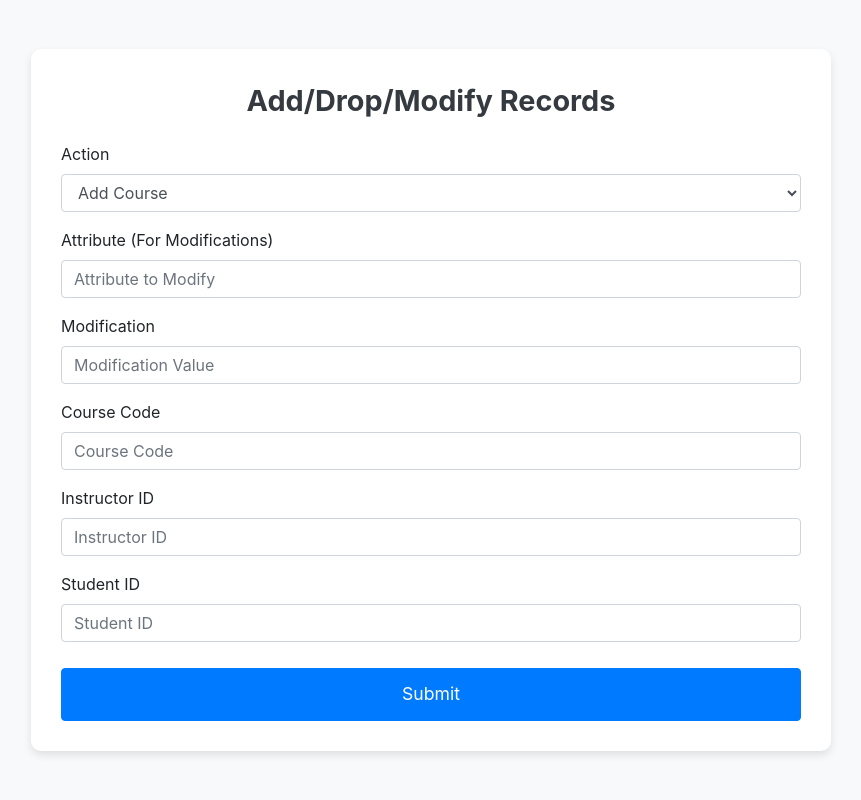
After one commit to carlos-iriz/Academic-Database, a Flask app: page /staff_add_drop_modify in a window 1280 px wide. The commit adds this page. Shown: the whole page, without its empty margins (209-1070 px from the left). Run offline with Flask 3, Linux system fonts and the light colour scheme; some libraries are stand-ins or nearby versions.

Commit message:
Added Req 1 and 2 Pages

```diff
--- a/Database_Backend.py
+++ b/Database_Backend.py
@@ -829,7 +829,6 @@ def main():
 # CANNOT Register or widthdraw students from course (Cannot add or remove student from courses)
 # Add overall check to make sure we are only giving them entires to alter in their department
 
-
 """
 Contains functions to allow staff to add, remove, and modify courses, instructors, students,
 and department entries within their department. Staff can only manage entries within their department.
--- a/app.py
+++ b/app.py
@@ -927,14 +927,69 @@ def user_info():
 #     # Start the Flask app in debug mode
 #     app.run(debug=True)
 
+#/////////////////////////////////////////////////////////////////////////////
+#Carlos added stuff
+#/////////////////////////////////////////////////////////////////////////////
+# Req 1
+@app.route('/staff_add_drop_modify', methods=['GET'])
+def staff_add_drop_modify():
+    return render_template('staff_add_drop_modify.html')
+
+@app.route('/process_staff_action', methods=['POST'])
+def process_staff_action():
+    action = request.form.get('action')
+    attribute = request.form.get('attribute')
+    modification = request.form.get('modification')
+    course_code = request.form.get('course_code')
+    instructor_id = request.form.get('instructor_id')
+    student_id = request.form.get('student_id')
+    staff_id = username
+
+    # Instance of your database_operations class
+    conn = get_db_connection()
+
+    db_ops = DatabaseOperations(conn)
+
+    if action == 'add_course':
+        staff_add_course(db_ops, course_code, request.form.get('course_name'), request.form.get('credits'), staff_id)
+    elif action == 'remove_course':
+        staff_remove_course(db_ops, course_code, staff_id)
+    elif action == 'modify_course':
+        staff_modify_course(db_ops, attribute, modification, course_code, staff_id)
+    elif action == 'add_instructor':
+        staff_add_instructor(db_ops, instructor_id, request.form.get('username'), request.form.get('email'),
+                             request.form.get('password'), request.form.get('hired_sem'),
+                             request.form.get('instructor_phone'), staff_id)
+    elif action == 'remove_instructor':
+        staff_remove_instructor(db_ops, instructor_id, staff_id)
+    elif action == 'modify_instructor':
+        staff_modify_instructor(db_ops, attribute, modification, instructor_id, staff_id)
+    elif action == 'add_student':
+        staff_add_student(db_ops, student_id, request.form.get('username'), request.form.get('email'),
+                          request.form.get('password'), request.form.get('gender'),
+                          request.form.get('major'), request.form.get('dept_id'), staff_id)
+    elif action == 'remove_student':
+        staff_remove_student(db_ops, student_id, staff_id)
+    elif action == 'modify_student':
+        staff_modify_student(db_ops, attribute, modification, student_id, staff_id)
+    elif action == 'modify_department':
+        staff_modify_department(db_ops, attribute, modification, request.form.get('dept_id'), staff_id)
+    elif action == 'assign_course':
+        staff_assign_course_to_instructor(db_ops, instructor_id, request.form.get('course_id'), staff_id)
+    else:
+        return "Invalid action", 400
+
+    return redirect(url_for('staff_add_drop_modify'))
 
 #/////////////////////////////////////////////////////////////////////////////
-#Carlos added stuff
+# Req 2
 @app.route('/advisor_add_drop', methods=['GET'])
 def advisor_add_drop():
     return render_template('advisor_add_drop.html')
 
+@app.route('/add_student', methods=['POST'])
 def add_student():
+    conn = get_db_connection()
     operations = DatabaseOperations(conn)
     try:
         # Get form data
@@ -943,19 +998,21 @@ def add_student():
         semester = request.form['semester']
         year_taken = int(request.form['year_taken'])
         grade = request.form['grade']
-        advisor_id = request.form['advisor_id']
+        advisor_id = username
 
         # Call your function
-        advisor_add_student(operations, student_id, course_code, semester, year_taken, grade, advisor_id)
+        operations.advisor_add_student(student_id, course_code, semester, year_taken, grade, advisor_id)
         print('Added to Course')
-        #flash('Student successfully added to course!', 'success')
+        # Flash success message if needed
     except Exception as e:
-        print('Error')
-        #flash(f'Error adding student: {str(e)}', 'danger')
+        print(f'Error: {str(e)}')
+        # Flash error message if needed
 
-    return redirect('/advisor')
+    return redirect('/advisor_add_drop')
 
+@app.route('/drop_student', methods=['POST'])
 def drop_student():
+    conn = get_db_connection()
     operations = DatabaseOperations(conn)
     try:
         # Get form data
@@ -963,18 +1020,37 @@ def drop_student():
         course_code = request.form['course_code']
         semester = request.form['semester']
         year_taken = int(request.form['year_taken'])
-        advisor_id = request.form['advisor_id']
+        advisor_id = username
 
         # Call your function
-        advisor_drop_student(operations, student_id, course_code, semester, year_taken, advisor_id)
+        operations.advisor_drop_student(student_id, course_code, semester, year_taken, advisor_id)
         print('Dropped from Course')
+        # Flash success message if needed
+    except Exception as e:
+        print(f'Error: {str(e)}')
+        # Flash error message if needed
 
-        #flash('Student successfully dropped from course!', 'success')
-    except Exception as e:
-        print('Error')
-        #flash(f'Error dropping student: {str(e)}', 'danger')
+    return redirect('/advisor_add_drop')
 
-    return redirect('/advisor')
+#/////////////////////////////////////////////////////////////////////////////
+# Req 3
+# Done already in pages attached to student and instructor
+
+#/////////////////////////////////////////////////////////////////////////////
+# Req 4
+# Covered by database with primary keys
+
+#/////////////////////////////////////////////////////////////////////////////
+# Req 5
+# Logging is already called within functions to add each log
+# Log.html covers already
+
+#/////////////////////////////////////////////////////////////////////////////
+# Req 6
+#
+
+#/////////////////////////////////////////////////////////////////////////////
+# Req 7
 
 
 if __name__ == "__main__":
--- a/templates/advisor_add_drop.html
+++ b/templates/advisor_add_drop.html
@@ -26,9 +26,6 @@
         <label for="grade">Grade:</label>
         <input type="text" id="grade" name="grade" required><br>
 
-        <label for="advisor_id">Advisor ID:</label>
-        <input type="text" id="advisor_id" name="advisor_id" required><br>
-
         <button type="submit">Add Student</button>
     </form>
 
@@ -47,9 +44,6 @@
         <label for="year_taken_drop">Year:</label>
         <input type="number" id="year_taken_drop" name="year_taken" required><br>
 
-        <label for="advisor_id_drop">Advisor ID:</label>
-        <input type="text" id="advisor_id_drop" name="advisor_id" required><br>
-
         <button type="submit">Drop Student</button>
     </form>
 </body>
--- /dev/null
+++ b/templates/staff_add_drop_modify.html
@@ -0,0 +1,80 @@
+<!DOCTYPE html>
+<html lang="en">
+<head>
+    <meta charset="UTF-8">
+    <meta name="viewport" content="width=device-width, initial-scale=1.0">
+    <title>Add/Drop/Modify Records</title>
+    <link href="https://maxcdn.bootstrapcdn.com/bootstrap/4.5.2/css/bootstrap.min.css" rel="stylesheet">
+    <style>
+        body {
+            background-color: #f8f9fa;
+        }
+        .container {
+            max-width: 800px;
+            background: #ffffff;
+            padding: 30px;
+            border-radius: 10px;
+            box-shadow: 0 4px 8px rgba(0, 0, 0, 0.1);
+        }
+        .header-title {
+            font-size: 1.8em;
+            font-weight: bold;
+            color: #343a40;
+            margin-bottom: 20px;
+            text-align: center;
+        }
+        .btn-custom {
+            width: 100%;
+            font-size: 1.1em;
+            padding: 12px;
+            margin-top: 10px;
+        }
+    </style>
+</head>
+<body>
+    <div class="d-flex justify-content-center align-items-center vh-100">
+        <div class="container">
+            <div class="header-title">Add/Drop/Modify Records</div>
+            <form action="{{ url_for('process_staff_action') }}" method="POST">
+                <div class="form-group">
+                    <label for="action">Action</label>
+                    <select class="form-control" id="action" name="action">
+                        <option value="add_course">Add Course</option>
+                        <option value="remove_course">Remove Course</option>
+                        <option value="modify_course">Modify Course</option>
+                        <option value="add_instructor">Add Instructor</option>
+                        <option value="remove_instructor">Remove Instructor</option>
+                        <option value="modify_instructor">Modify Instructor</option>
+                        <option value="add_student">Add Student</option>
+                        <option value="remove_student">Remove Student</option>
+                        <option value="modify_student">Modify Student</option>
+                        <option value="modify_department">Modify Department</option>
+                        <option value="assign_course">Assign Course to Instructor</option>
+                    </select>
+                </div>
+                <div class="form-group">
+                    <label for="attribute">Attribute (For Modifications)</label>
+                    <input type="text" class="form-control" id="attribute" name="attribute" placeholder="Attribute to Modify">
+                </div>
+                <div class="form-group">
+                    <label for="modification">Modification</label>
+                    <input type="text" class="form-control" id="modification" name="modification" placeholder="Modification Value">
+                </div>
+                <div class="form-group">
+                    <label for="course_code">Course Code</label>
+                    <input type="text" class="form-control" id="course_code" name="course_code" placeholder="Course Code">
+                </div>
+                <div class="form-group">
+                    <label for="instructor_id">Instructor ID</label>
+                    <input type="text" class="form-control" id="instructor_id" name="instructor_id" placeholder="Instructor ID">
+                </div>
+                <div class="form-group">
+                    <label for="student_id">Student ID</label>
+                    <input type="text" class="form-control" id="student_id" name="student_id" placeholder="Student ID">
+                </div>
+                <button type="submit" class="btn btn-primary btn-custom">Submit</button>
+            </form>
+        </div>
+    </div>
+</body>
+</html>
--- a/templates/staff_menu.html
+++ b/templates/staff_menu.html
@@ -50,8 +50,12 @@
                 <a href="{{ url_for('my_info') }}" class="btn btn-warning btn-custom">View My Information</a>
             </div>
             <div class="form-group">
+                <a href="{{ url_for('staff_add_drop_modify') }}" class="btn btn-dark btn-custom">Add/Drop/Modify Records</a>
+            </div>
+            <div class="form-group">
                 <a href="{{ url_for('logout') }}" class="btn btn-danger btn-custom">Logout</a>
             </div>
+
         </div>
     </div>
 
```
